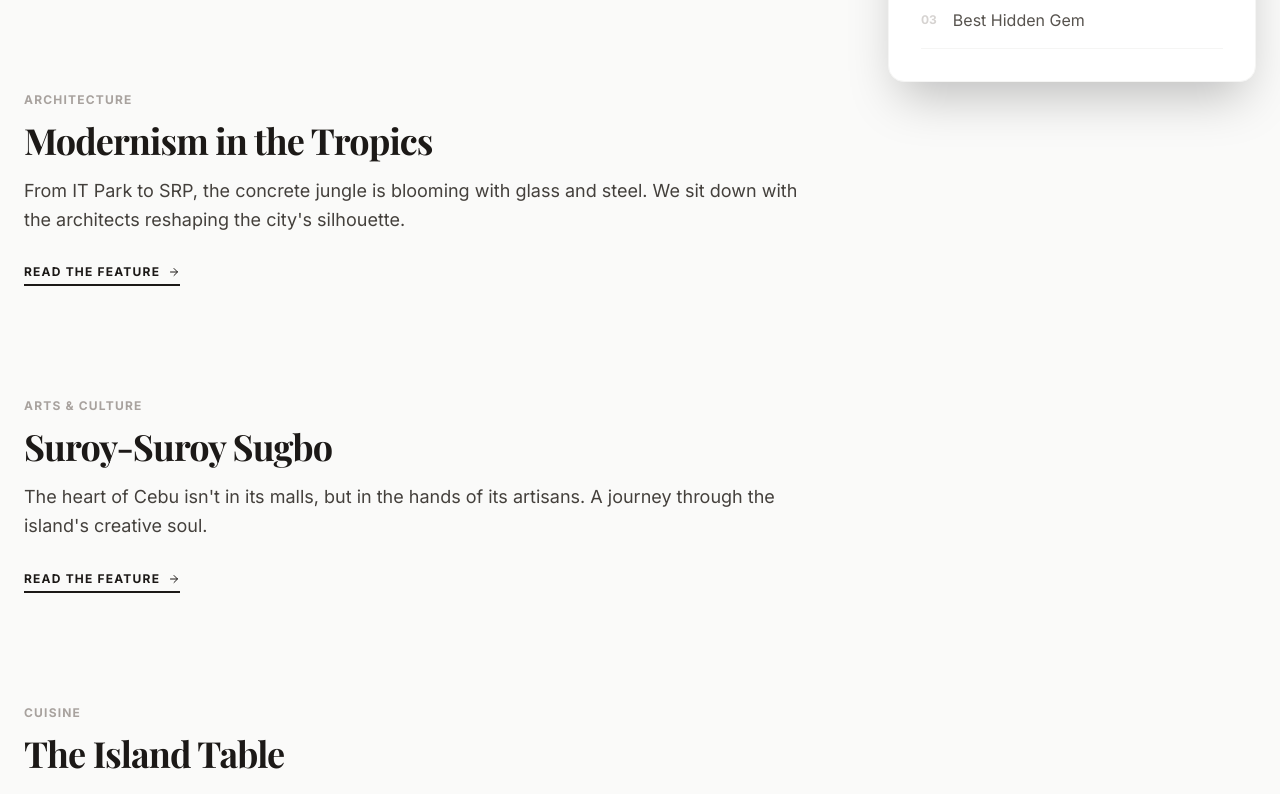
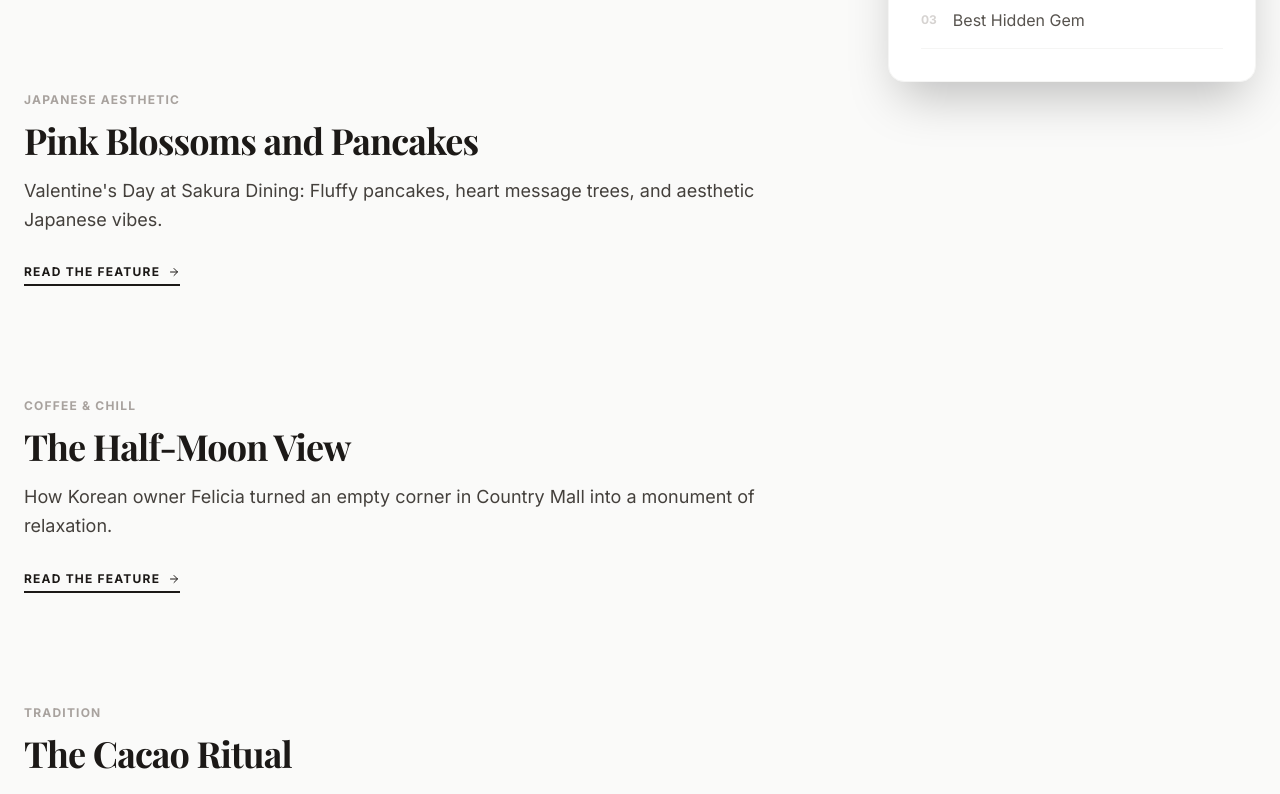
Before and after one commit to henryopsiokai-cmd/best-of-cebu, a Next.js app: page / in a window 1280 px wide. Shown: the part 1360-2154 px from the top of the page. Built offline with nearby package versions, Linux system fonts and the light colour scheme; a web font is replaced by a local one.

Commit message:
EDITORIAL REFINEMENT: Curated Tablea photos for variety, removed placeholder routes, and optimized homepage index

```diff
--- a/src/app/page.tsx
+++ b/src/app/page.tsx
@@ -88,33 +88,6 @@ export default function Home() {
 
                         <AnimatedSection delay={0.2}>
                             <Card
-                                category="Architecture"
-                                title="Modernism in the Tropics"
-                                excerpt="From IT Park to SRP, the concrete jungle is blooming with glass and steel. We sit down with the architects reshaping the city's silhouette."
-                                href="/modernism"
-                            />
-                        </AnimatedSection>
-
-                        <AnimatedSection delay={0.3}>
-                            <Card
-                                category="Arts & Culture"
-                                title="Suroy-Suroy Sugbo"
-                                excerpt="The heart of Cebu isn't in its malls, but in the hands of its artisans. A journey through the island's creative soul."
-                                href="/culture"
-                            />
-                        </AnimatedSection>
-
-                        <AnimatedSection delay={0.4}>
-                            <Card
-                                category="Cuisine"
-                                title="The Island Table"
-                                excerpt="Beyond the roast. Exploring the new wave of Cebuano chefs redefining the island's culinary map."
-                                href="/food"
-                            />
-                        </AnimatedSection>
-
-                        <AnimatedSection delay={0.5}>
-                            <Card
                                 category="Japanese Aesthetic"
                                 title="Pink Blossoms and Pancakes"
                                 excerpt="Valentine's Day at Sakura Dining: Fluffy pancakes, heart message trees, and aesthetic Japanese vibes."
@@ -122,7 +95,7 @@ export default function Home() {
                             />
                         </AnimatedSection>
 
-                        <AnimatedSection delay={0.6}>
+                        <AnimatedSection delay={0.3}>
                             <Card
                                 category="Coffee & Chill"
                                 title="The Half-Moon View"
@@ -131,7 +104,7 @@ export default function Home() {
                             />
                         </AnimatedSection>
 
-                        <AnimatedSection delay={0.7}>
+                        <AnimatedSection delay={0.4}>
                             <Card
                                 category="Tradition"
                                 title="The Cacao Ritual"
@@ -142,7 +115,7 @@ export default function Home() {
                     </section>
 
                     <aside className="md:col-span-4 space-y-12">
-                        <AnimatedSection delay={0.8} direction="left">
+                        <AnimatedSection delay={0.5} direction="left">
                             <div className="bg-white p-8 rounded-2xl shadow-2xl border border-stone-100 sticky top-10">
                                 <h3 className="text-xl font-bold mb-8 font-serif tracking-tight">The Curated List</h3>
                                 <ul className="space-y-6 font-sans">
--- a/src/app/tablea/page.tsx
+++ b/src/app/tablea/page.tsx
@@ -50,17 +50,17 @@ export default function TableaArticle() {
           <div className="grid grid-cols-1 md:grid-cols-2 gap-4 my-16">
             <div className="aspect-[4/5] bg-stone-200 overflow-hidden relative group">
               <img
-                src="https://lh3.googleusercontent.com/d/10Myw_AM6PEwITXgJDKvJKxye6UCzzra_"
+                src="https://lh3.googleusercontent.com/d/1B48jd3plC1Snfelwx3ThfAGXGkcFNUkX"
                 className="w-full h-full object-cover transition-transform duration-700 group-hover:scale-110"
-                alt="Tablea Presentation"
+                alt="Tablea Traditional Preparation"
               />
               <div className="absolute inset-0 bg-black/20 group-hover:bg-transparent transition-colors"></div>
             </div>
             <div className="aspect-[4/5] bg-stone-200 overflow-hidden relative group">
               <img
-                src="https://lh3.googleusercontent.com/d/12UopobVvcklRQjGtKbnw2jQkBrMXPAn8"
+                src="https://lh3.googleusercontent.com/d/1MO9WVW5Jkupf35v8oe8prt8im3fghHS8"
                 className="w-full h-full object-cover transition-transform duration-700 group-hover:scale-110"
-                alt="Traditional Cacao"
+                alt="The Special Set Detail"
               />
               <div className="absolute inset-0 bg-black/20 group-hover:bg-transparent transition-colors"></div>
             </div>
```
